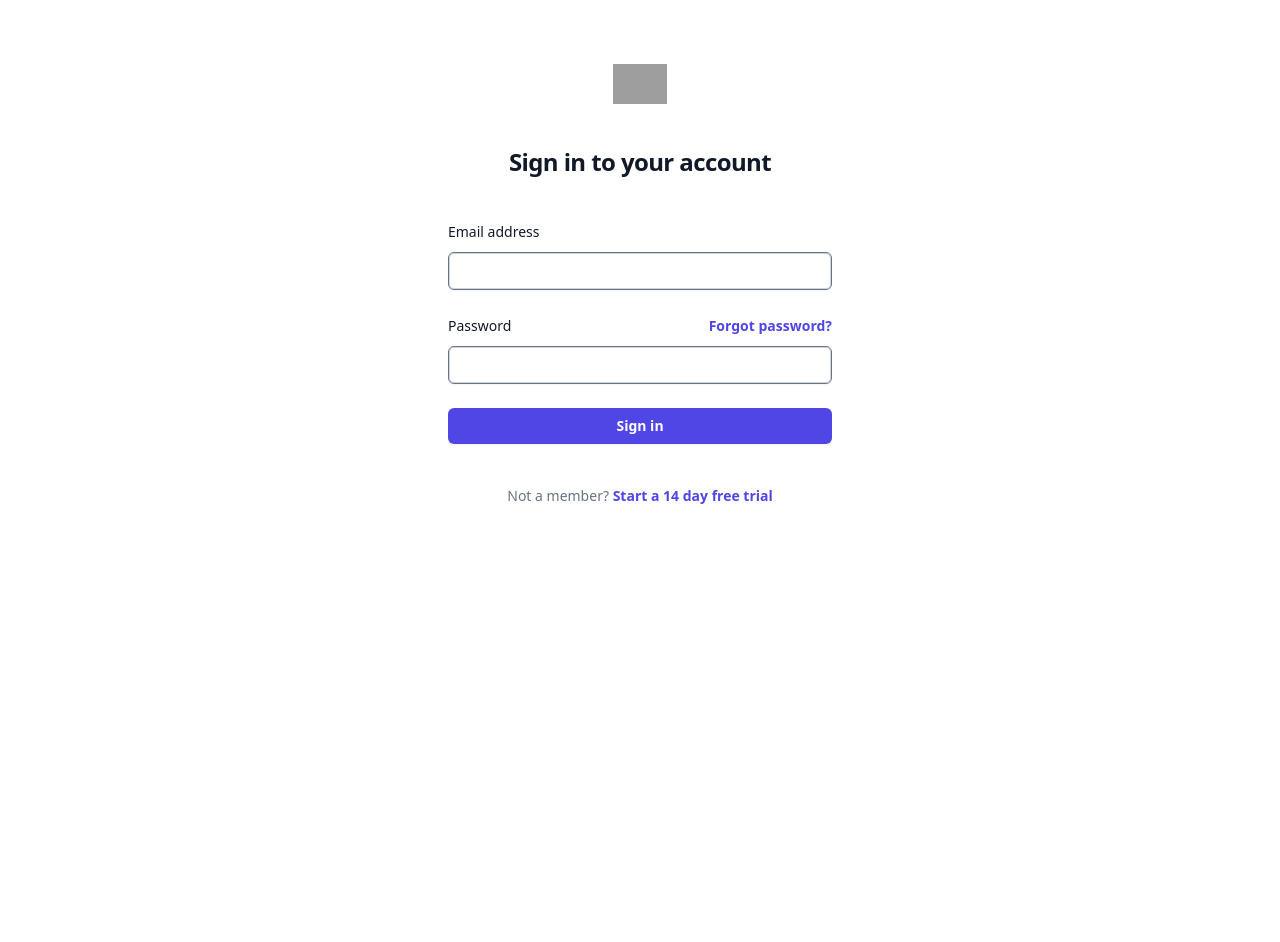
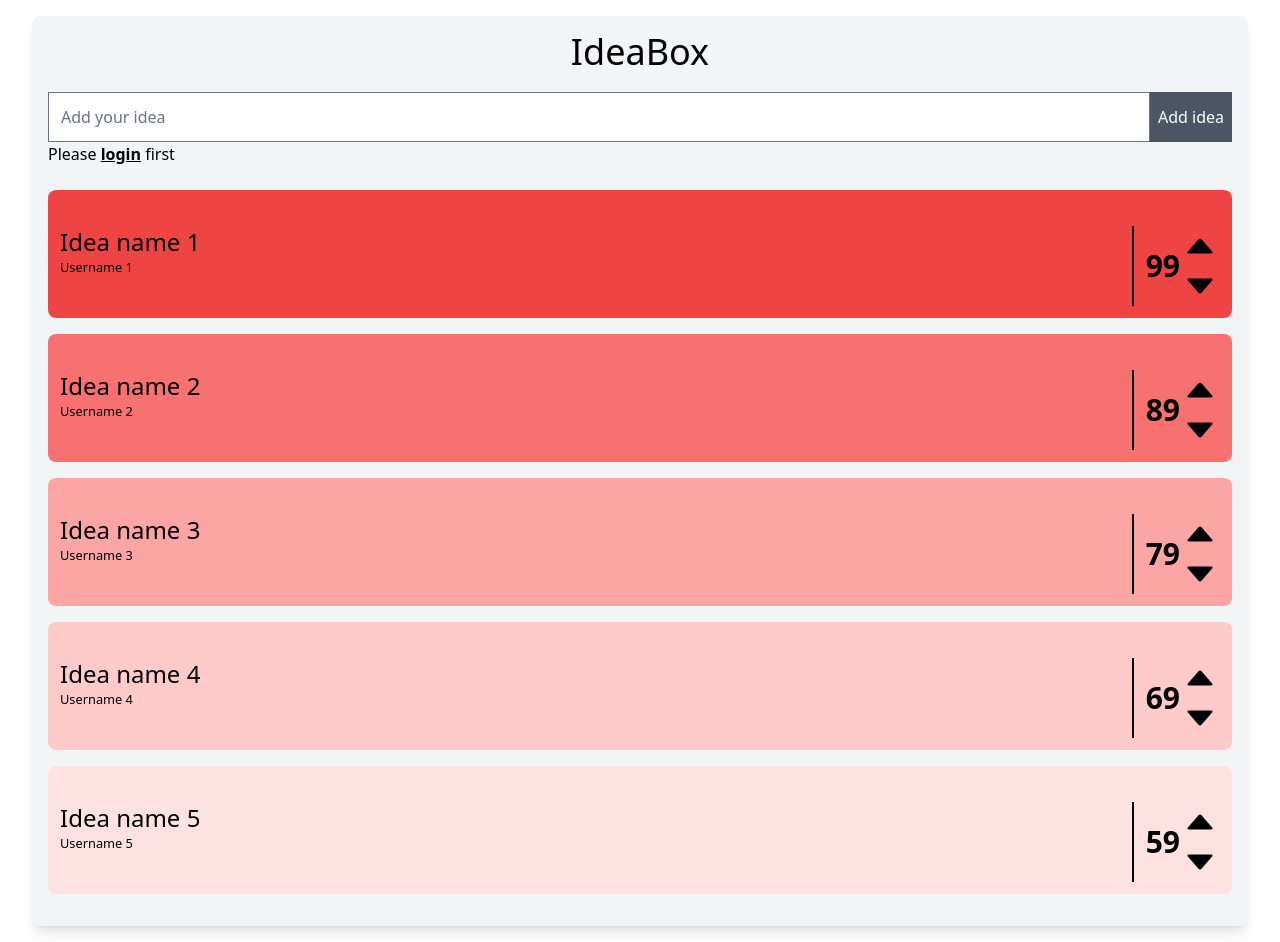
Before and after one commit to gonzalojpv/idea-box-react, a React (Vite) app: page / in a window 1280 px wide. Before the commit the page ends 800 px from the top, so only its background shows below. Built offline with nearby package versions, Linux system fonts and the light colour scheme; no server answers; grey boxes are pictures that could not be loaded.

Commit message:
GP, login with google

```diff
--- a/src/App.tsx
+++ b/src/App.tsx
@@ -5,7 +5,7 @@ import IdeaPage from "./screens/pages/idea";
 import LoginAuthPage from "./screens/pages/auth/login";
 
 function App() {
-  const isReady = false
+  const isReady = true
   return (
     <>
       <DefaultLayout>
--- a/src/components/AddIdeaForm/index.tsx
+++ b/src/components/AddIdeaForm/index.tsx
@@ -1,22 +1,25 @@
-import React, { useState } from 'react';
+import React, { useState } from "react";
 
 import type { Idea } from "../../types/ideas";
-import { v4 as uuidv4 } from 'uuid';
+import type { FirebaseUser } from "../../types/user";
+import { v4 as uuidv4 } from "uuid";
 
 interface IdeaListProps {
   addIdea: (idea: Idea) => void;
+  doLogin: () => void;
+  doLogout: () => void;
+  user: FirebaseUser;
 }
 
-const addIdeaForm: React.FC<IdeaListProps>  = ({ addIdea }) => {
-
-  const [idea, setIdea] = useState<string>('');
+const addIdeaForm: React.FC<IdeaListProps> = ({ addIdea, user, doLogin, doLogout }) => {
+  const [idea, setIdea] = useState<string>("");
 
   const onSubmit = (evt: React.FormEvent<HTMLFormElement>) => {
-    evt.preventDefault()
+    evt.preventDefault();
 
-    addIdea({ name: idea, userName: '', votes: 0, id: uuidv4() })
-    setIdea('');
-  }
+    addIdea({ name: idea, userName: "", votes: 0, id: uuidv4() });
+    setIdea("");
+  };
 
   const handleIdeaChange = (event: React.ChangeEvent<HTMLInputElement>) => {
     const newValue = (event.target as HTMLInputElement).value;
@@ -42,6 +45,25 @@ const addIdeaForm: React.FC<IdeaListProps>  = ({ addIdea }) => {
             className="w-full p-2 text-white bg-gray-600 sm:flex-1"
           />
         </form>
+        <p>
+          {user ? (
+            <>
+              Hi 👋 {user.displayName}.
+              <a href="#" onClick={doLogout} className="font-bold underline">
+                Logout
+              </a>
+              .
+            </>
+          ) : (
+            <>
+              Please{" "}
+              <a href="#" onClick={doLogin} className="font-bold underline">
+                login
+              </a>{" "}
+              first
+            </>
+          )}
+        </p>
       </section>
     </>
   );
--- a/src/components/AuthLoginForm/index.tsx
+++ b/src/components/AuthLoginForm/index.tsx
@@ -4,13 +4,10 @@ const authLoginForm = () => {
   const {
     register,
     handleSubmit,
-    watch,
     formState: { errors },
   } = useForm<Inputs>();
 
   const onSubmit: SubmitHandler<Inputs> = data => console.log(data);
-
-  console.log(watch("email")); // watch input value by passing the name of it
 
   return (
     <>
--- a/src/screens/pages/idea/index.tsx
+++ b/src/screens/pages/idea/index.tsx
@@ -1,14 +1,32 @@
 import AddIdeaForm from "../../../components/AddIdeaForm";
 import IdeaList from "../../../components/IdeaList";
 import seed from "../../../utils/seed.json";
+import realTimeApi from "../../../utils/real-time-api";
 
-import { useState } from "react";
+import { useState, useEffect } from "react";
+import { getAuth, onAuthStateChanged } from "firebase/auth";
 
 import type { Idea } from "../../../types/ideas";
+import type { FirebaseUser } from "../../../types/user";
 
 const ideaPage = () => {
   const { ideas } = seed;
   const [items, setItems] = useState(ideas);
+  const [user, setUser] = useState<FirebaseUser>(null);
+  const { doLoginWithGoogle, doLogout } = realTimeApi;
+
+  useEffect(() => {
+    const auth = getAuth();
+    const unsubscribe = onAuthStateChanged(auth, authUser => {
+      if (authUser) {
+      setUser(authUser);
+    } else {
+      setUser(null);
+    }
+    })
+    // Clean up the observer when the component unmounts
+    return () => unsubscribe();
+  }, []);
 
   const useHandleAddItem = (newItem: Idea) => {
     setItems([...items, newItem]);
@@ -43,7 +61,7 @@ const ideaPage = () => {
     <>
       <div className="w-full p-4 bg-gray-100 rounded-lg shadow-lg">
         <h1 className="mb-5 text-4xl text-center">IdeaBox</h1>
-        <AddIdeaForm addIdea={useHandleAddItem} />
+        <AddIdeaForm user={user} addIdea={useHandleAddItem} doLogin={doLoginWithGoogle} doLogout={doLogout} />
         <IdeaList downIdea={handleDownIdea} upIdea={handleUpIdea} items={items} />
       </div>
     </>
--- /dev/null
+++ b/src/types/user.ts
@@ -0,0 +1,3 @@
+import firebase from "firebase/app";
+
+export type FirebaseUser = firebase.User | null;
--- a/src/utils/real-time-api.ts
+++ b/src/utils/real-time-api.ts
@@ -1,5 +1,6 @@
-import firebase from "firebase/app";
-import "firebase/auth";
+import { initializeApp, FirebaseError } from "firebase/app";
+import { getAuth, GoogleAuthProvider, signInWithPopup, signOut } from "firebase/auth";
+
 import "firebase/database";
 
 // This value is the default 403 code from firebase
@@ -21,12 +22,13 @@ export interface RealTimeUnsubscribeParams {
 }
 
 export class RealTimeApi {
-  private firebase: firebase.app?.App;
+  private firebase;
+  private auth;
 
   constructor() {
     this.handleAuthenticationErrors = this.handleAuthenticationErrors.bind(this);
 
-    this.firebase = firebase.initializeApp({
+    this.firebase = initializeApp({
       apiKey: "AIzaSyB-ZcwRQPg-Gr4zD1MiYCBiSUuUPrHjZKI",
       authDomain: "ideaboxlive-ef86d.firebaseapp.com",
       projectId: "ideaboxlive-ef86d",
@@ -34,9 +36,11 @@ export class RealTimeApi {
       messagingSenderId: "468130084061",
       appId: "1:468130084061:web:54dc546f50292f64af1734",
     });
+    this.auth = getAuth(this.firebase);
+    this.doLoginWithGoogle = this.doLoginWithGoogle.bind(this);
   }
 
-  private handleAuthenticationErrors(error: firebase.FirebaseError) {
+  private handleAuthenticationErrors(error: FirebaseError) {
     if (error.code === PERMISSION_DENIED_STATUS_CODE) {
       // handle logout any way you want. For example, if you were using
       // AWS Cognito, you'd call `Auth.logout()`
@@ -80,13 +84,25 @@ export class RealTimeApi {
     this.firebase.database().ref(path).off(event);
   }
 
-  public doLoginWithGoogle () {
-    const provider = new this.firebase.auth().GoogleAuthProvider();
-      try {
-        await this.firebase.auth().signInWithPopup(provider);
-      } catch (error) {
-        console.error(error);
-      }
+  public async doLoginWithGoogle() {
+    const provider = new GoogleAuthProvider();
+    const auth = getAuth();
+    try {
+      const result = await signInWithPopup(auth, provider);
+      GoogleAuthProvider.credentialFromResult(result);
+    } catch (error) {
+      GoogleAuthProvider.credentialFromError(error);
+    }
+  }
+
+  public async doLogout() {
+    try {
+      const auth = getAuth();
+      await signOut(auth);
+    } catch (error) {
+      // An error happened.
+      console.error(error);
+    }
   }
 }
 
```
